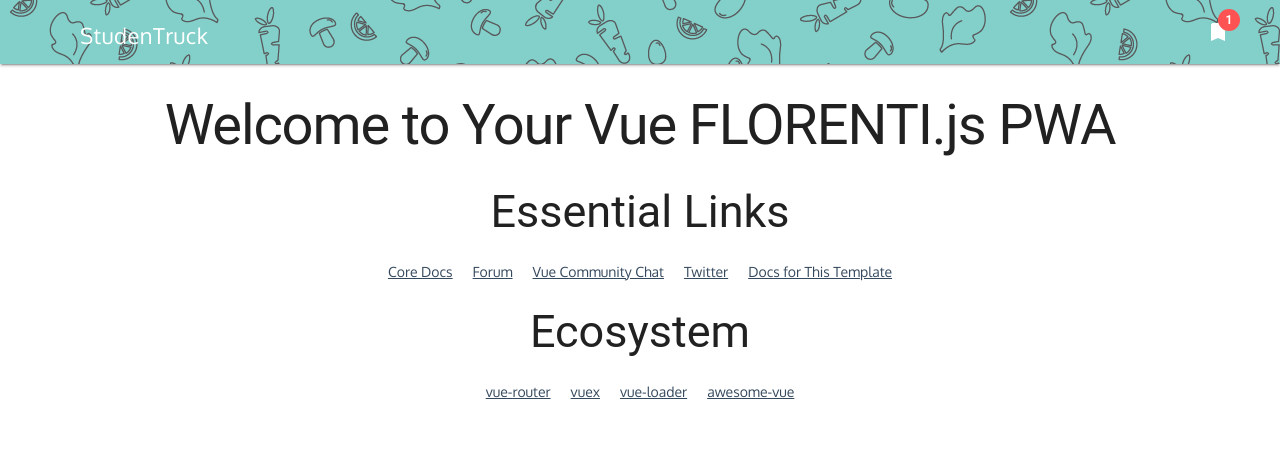
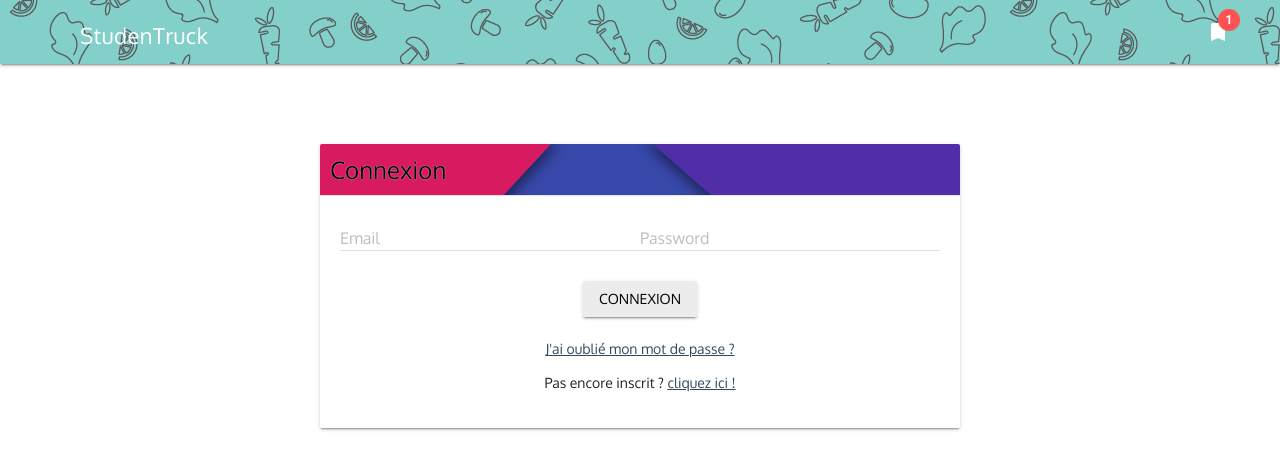
Before and after one commit to OmegaB0t/StudenTruck, a Vue app: page / in a window 1280 px wide. Shown: the top 470 px of the page. Built offline with nearby package versions, Linux system fonts and the light colour scheme.

Commit message:
changes manifest.json and logo

```diff
--- a/index.html
+++ b/index.html
@@ -10,7 +10,7 @@
     <!--[if IE]><link rel="shortcut icon" href="/static/img/icons/favicon.ico"><![endif]-->
     <!-- Add to home screen for Android and modern mobile browsers -->
     <link rel="manifest" href="<%= htmlWebpackPlugin.files.publicPath %>static/manifest.json">
-    <meta name="theme-color" content="#4DBA87">
+    <meta name="theme-color" content="#83D0CA">
 
     <!-- Material design lite -->
     <link rel="stylesheet" href="https://fonts.googleapis.com/icon?family=Material+Icons">
@@ -22,10 +22,10 @@
     <meta name="apple-mobile-web-app-status-bar-style" content="black">
     <meta name="apple-mobile-web-app-title" content="studentruck">
     <link rel="apple-touch-icon" href="<%= htmlWebpackPlugin.files.publicPath %>static/img/icons/logo_152.png">
-    <link rel="mask-icon" href="<%= htmlWebpackPlugin.files.publicPath %>static/img/icons/safari-pinned-tab.svg" color="#4DBA87">
+    <link rel="mask-icon" href="<%= htmlWebpackPlugin.files.publicPath %>static/img/icons/safari-pinned-tab.svg" color="#83D0CA">
     <!-- Add to home screen for Windows -->
     <meta name="msapplication-TileImage" content="<%= htmlWebpackPlugin.files.publicPath %>static/img/icons/logo_144.png">
-    <meta name="msapplication-TileColor" content="#000000">
+    <meta name="msapplication-TileColor" content="#83D0CA">
     <% for (var chunk of webpack.chunks) {
         for (var file of chunk.files) {
           if (file.match(/\.(js|css)$/)) { %>
--- a/src/App.vue
+++ b/src/App.vue
@@ -97,7 +97,7 @@ header span {
 .mdl-layout__drawer {
   font-family: 'Oxygen', sans-serif;
   color: #ffffff;
-  background: url(./assets/Bandeau_StudenTruck_1.png);
+  background: url(./assets/Bandeau_StudenTruck_3.png);
 }
 .mdl-layout__drawer .mdl-navigation .mdl-navigation__link {
   font-family: 'Oxygen', sans-serif;
--- a/src/components/FoodtruckList.vue
+++ b/src/components/FoodtruckList.vue
@@ -11,7 +11,7 @@
           <i class="material-icons" v-on:click="arrowRight">keyboard_arrow_right</i>
         </button>
 
-        <div v-for="foodtruck in this.foodtrucks" v-bind:key="foodtruck.id" class="image-card" @click="displayDetails(picture.id)">
+        <div v-for="foodtruck in this.foodtrucks" v-bind:key="foodtruck.id" class="image-card" @click="displayDetails(foodtruck.id)">
           <div class="image-card__picture">
             <img :src="foodtruck.url" />
           </div>
--- a/src/components/Inscription.vue
+++ b/src/components/Inscription.vue
@@ -107,8 +107,6 @@ export default {
 
 #topCardTitle {
     padding:10px;
-    background: url(../assets/MaterialBackground.png);
-    background-image: url(../assets/MaterialBackground.png);
     background-size: cover;
 }
 
--- a/src/components/InscriptionFoodtruck.vue
+++ b/src/components/InscriptionFoodtruck.vue
@@ -122,8 +122,6 @@ export default {
 
 #topCardTitle {
     padding:10px;
-    background: url(../assets/MaterialBackground.png);
-    background-image: url(../assets/MaterialBackground.png);
     background-size: cover;
 }
 
--- a/src/data.js
+++ b/src/data.js
@@ -48,6 +48,26 @@ export default  {
       "description": "Menu complet pour 6 euros. \nBoisson au choix.",
       "prix": 6
     }]
+  },
+  {
+    "id": 2,
+    "url": "http://www.lepainquotidien.be/wp-content/uploads/sites/12/2016/07/BE-FoodTruck_MainImage.jpg",
+    "name": "Petit Pain",
+    "password": "b3c72v9b73cn",
+    "mail": "lbk35@orange.fr",
+    "heure": "11h35",
+    "dates": [{
+      "date": "2018-05-18",
+      "minCommandes": 10,
+      "commandes": 17
+    }],
+    "menus": [{
+      "id": 4,
+      "url": "https://i2.wp.com/www.kebabandco.fr/wp-content/uploads/2017/03/MENUS-KEBAB.png?fit=1024%2C1024&ssl=1",
+      "intitule": "Kebab frites boisson",
+      "description": "Menu complet pour 6 euros. \nBoisson au choix.",
+      "prix": 6
+    }]
   }],
   "clients": [{
       "id": 1,
--- a/src/router/index.js
+++ b/src/router/index.js
@@ -15,8 +15,8 @@ export default new Router({
   routes: [
     {
       path: '/',
-      name: 'Hello',
-      component: Hello
+      name: 'Connexion',
+      component: Connexion
     },
     {
       path: '/inscription',
```
Also changed, not shown: static/img/icons/Logo_StudenTruck_192.png (added), static/img/icons/Logo_StudenTruck_512.png (added), static/manifest.json.
